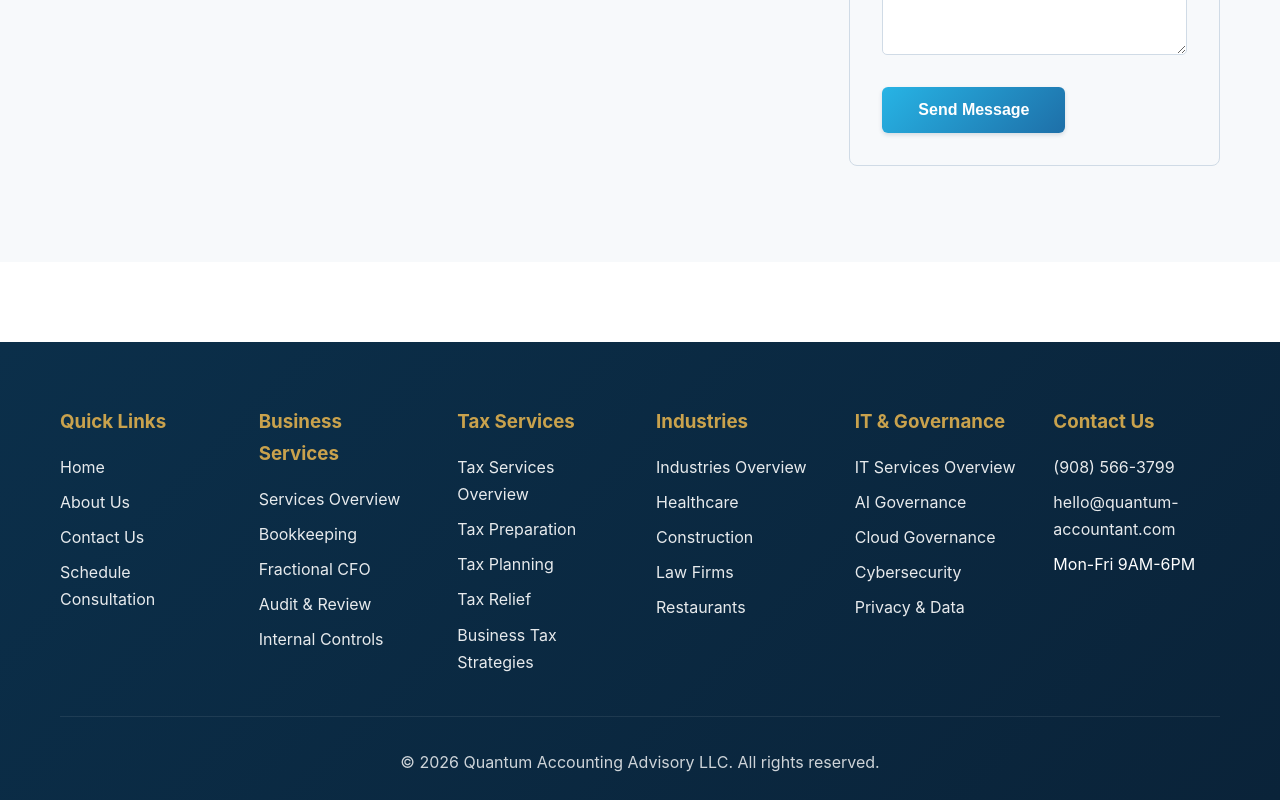
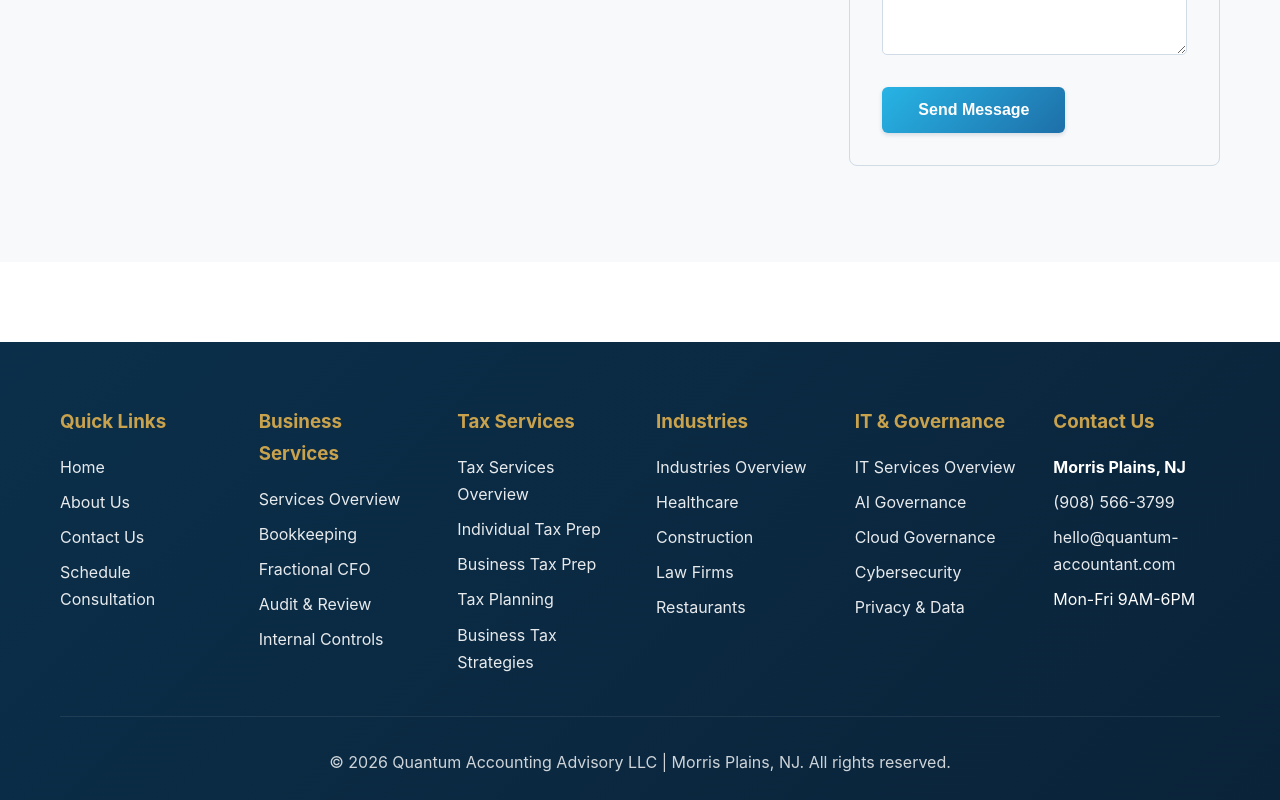
Before and after one commit to BVC2013/quantumAccounting, a React (Vite) app: page / in a window 1280 px wide. Shown: the part 3240-4040 px from the top of the page. Built offline with nearby package versions, Linux system fonts and the light colour scheme.

Commit message:
some changes

```diff
--- a/src/components/Footer.jsx
+++ b/src/components/Footer.jsx
@@ -28,9 +28,9 @@
             <h3>Tax Services</h3>
             <ul>
               <li><Link to="/tax-services">Tax Services Overview</Link></li>
-              <li><Link to="/tax-preparation-individual">Tax Preparation</Link></li>
+              <li><Link to="/tax-preparation-individual">Individual Tax Prep</Link></li>
+              <li><Link to="/tax-preparation-business">Business Tax Prep</Link></li>
               <li><Link to="/tax-planning">Tax Planning</Link></li>
-              <li><Link to="/tax-relief">Tax Relief</Link></li>
               <li><Link to="/tax-strategies-business">Business Tax Strategies</Link></li>
             </ul>
           </div>
@@ -57,6 +57,7 @@
           <div className="footer-section">
             <h3>Contact Us</h3>
             <ul>
+              <li><strong>Morris Plains, NJ</strong></li>
               <li><a href="tel:+19085663799">(908) 566-3799</a></li>
               <li><a href="mailto:hello@quantum-accountant.com">hello@quantum-accountant.com</a></li>
               <li>Mon-Fri 9AM-6PM</li>
@@ -65,7 +66,7 @@
         </div>
         <div className="footer-bottom">
           <p>
-            &copy; {new Date().getFullYear()} Quantum Accounting Advisory LLC.
+            &copy; {new Date().getFullYear()} Quantum Accounting Advisory LLC | Morris Plains, NJ.
             All rights reserved.
           </p>
         </div>
--- a/src/components/Header.jsx
+++ b/src/components/Header.jsx
@@ -58,6 +58,7 @@
         { label: 'Tax Services Overview', path: '/tax-services' },
         { label: 'Business Tax Services', path: '#', isHeader: true },
         { label: 'Business Tax Strategies', path: '/tax-strategies-business' },
+        { label: 'Business Tax Preparation', path: '/tax-preparation-business' },
         { label: 'Individual Tax Services', path: '#', isHeader: true },
         { label: 'Tax Preparation', path: '/tax-preparation-individual' },
         { label: 'Tax Planning & Strategy', path: '/tax-planning' },
--- a/src/components/Sidebar.jsx
+++ b/src/components/Sidebar.jsx
@@ -135,6 +135,7 @@
         {showContact && (
           <>
             <h3>Contact Us</h3>
+            <p style={{ color: 'var(--text-dark)', marginBottom: '0.5rem' }}><strong>Morris Plains, NJ</strong></p>
             <p style={{ color: 'var(--text-dark)' }}><a href="tel:+19085663799" style={{ color: 'var(--primary-blue)' }}><strong>Phone:</strong> (908) 566-3799</a></p>
             <p style={{ color: 'var(--text-dark)' }}><a href="mailto:hello@quantum-accountant.com" style={{ color: 'var(--primary-blue)' }}><strong>Email:</strong> hello@quantum-accountant.com</a></p>
             <p style={{ color: 'var(--text-dark)' }}>
--- a/src/pages/About.jsx
+++ b/src/pages/About.jsx
@@ -7,7 +7,7 @@
     <>
       <PageBanner
         title="About Quantum Accounting & Advisory"
-        subtitle="Helping individuals and businesses gain clarity, stay compliant, and scale with confidence."
+        subtitle="Based in Morris Plains, NJ — helping individuals and businesses gain clarity, stay compliant, and scale with confidence."
         backgroundImage={backgroundImage}
       />
       <div className="page-content container">
@@ -15,15 +15,15 @@
           <div>
             <h2>Who We Are</h2>
             <p>
-              At Quantum Accounting & Advisory LLC, we are a team of seasoned
+              Based in Morris Plains, NJ, Quantum Accounting & Advisory LLC is a team of seasoned
               accounting and advisory professionals committed to serving individuals,
               families, and businesses with integrity, precision, and insight. Our
               expertise spans accounting, compliance, and strategic advisory—grounded
               in deep technical knowledge and delivered with a client-first mindset.
             </p>
             <p>
-              What truly sets us apart is our philosophy. We don't simply process
-              transactions or prepare reports. We take the time to understand your
+              Serving clients throughout Morris County, Northern New Jersey, and nationwide,
+              we don't simply process transactions or prepare reports. We take the time to understand your
               goals, business model, customers, and challenges, so our guidance goes
               beyond completing tasks—it helps you make better decisions.
             </p>
--- a/src/pages/Contact.jsx
+++ b/src/pages/Contact.jsx
@@ -8,7 +8,7 @@
     <>
       <PageBanner
         title="Contact Us"
-        subtitle="We're here to help with all your accounting, tax, and financial advisory needs."
+        subtitle="Based in Morris Plains, NJ — serving clients throughout New Jersey and nationwide."
         backgroundImage={backgroundImage}
       />
       <div className="page-content container">
@@ -23,9 +23,14 @@
 
             <h3>Contact Information</h3>
             <p>
+              <strong>Location:</strong> Morris Plains, NJ
+              <br />
               <strong>Phone:</strong> <a href="tel:+19085663799">(908) 566-3799</a>
               <br />
               <strong>Email:</strong> <a href="mailto:hello@quantum-accountant.com">hello@quantum-accountant.com</a>
+            </p>
+            <p style={{ marginTop: '0.5rem', fontSize: '0.95rem', color: '#666' }}>
+              Proudly serving clients throughout Morris County, Northern New Jersey, and nationwide.
             </p>
 
             <h3>Office Hours</h3>
--- a/src/pages/Home.jsx
+++ b/src/pages/Home.jsx
@@ -83,7 +83,7 @@
     <>
       <PageBanner
         title="You Grow and Scale. We Handle the Details."
-        subtitle="Trusted accounting and tax advisors providing year-round support, strategic guidance, and peace of mind for individuals and businesses."
+        subtitle="Morris Plains, NJ — Trusted accounting and tax advisors providing year-round support, strategic guidance, and peace of mind for individuals and businesses."
         backgroundImage={backgroundImage}
       />
 
```
